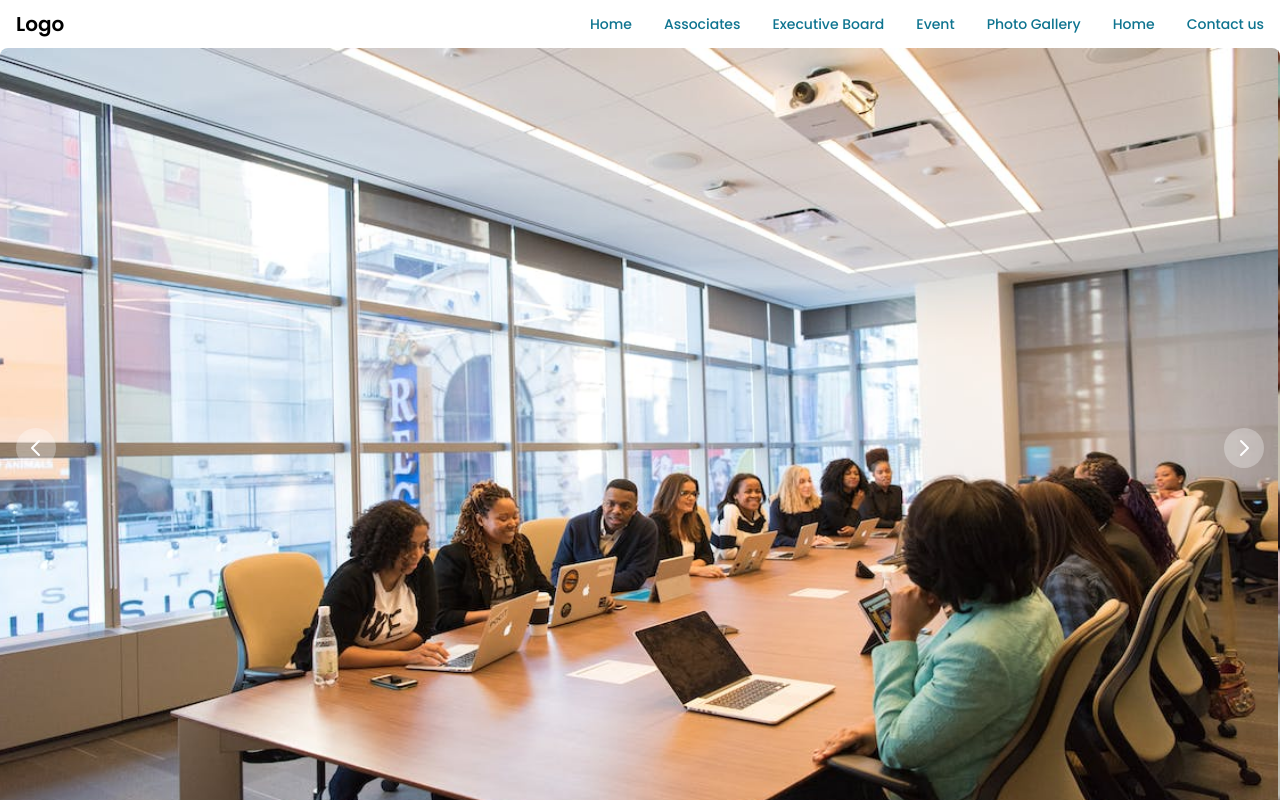
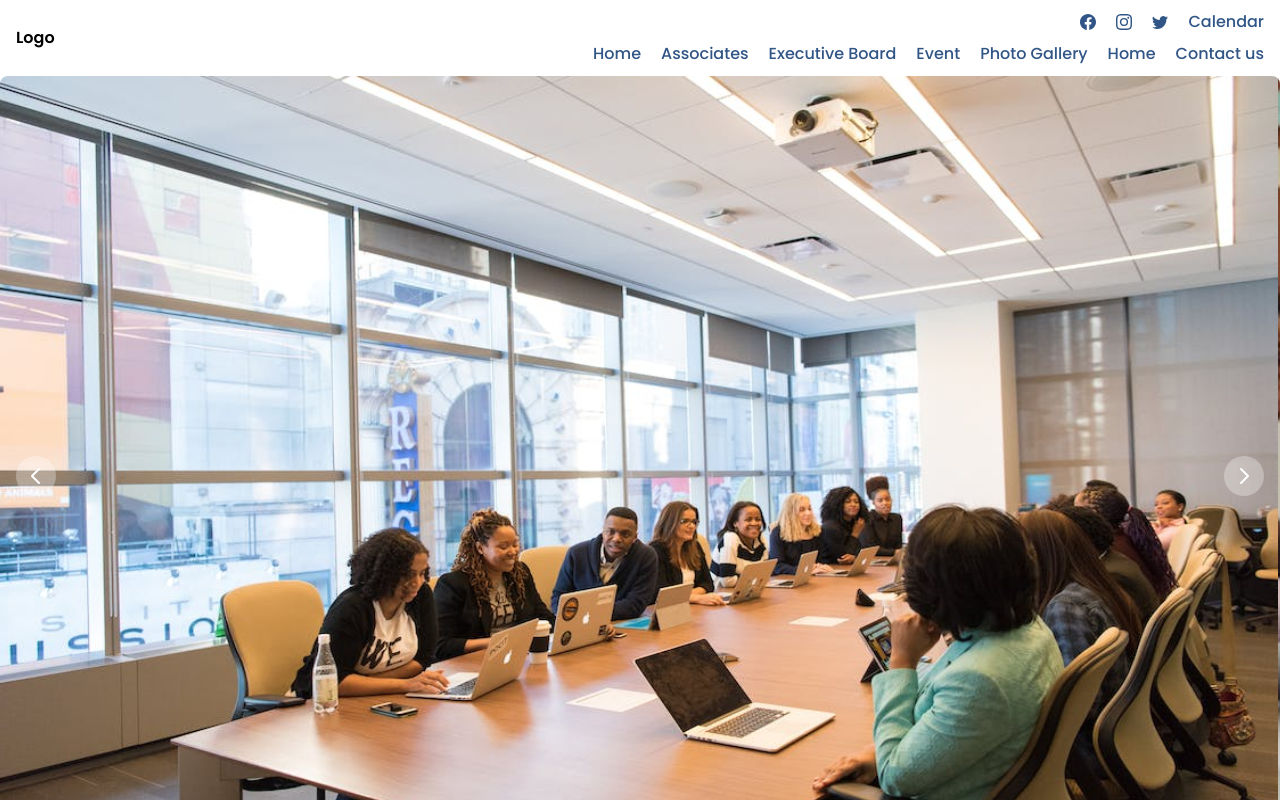
Before and after one commit to Nirvana55/jewelry-association, a Next.js app: page / in a window 1280 px wide. Shown: the top 800 px of the page. Built offline with nearby package versions, Linux system fonts and the light colour scheme.

Commit message:
refactor: update navbar styles

```diff
--- a/components/navbar/Navbar.tsx
+++ b/components/navbar/Navbar.tsx
@@ -2,8 +2,25 @@
 
 import Link from "next/link";
 import { Navbar } from "flowbite-react";
+import {
+  BsDribbble,
+  BsFacebook,
+  BsGithub,
+  BsInstagram,
+  BsTwitter,
+} from "react-icons/bs";
 
 const navList = [
+  { name: "Home", link: "#" },
+  { name: "Associates", link: "#" },
+  { name: "Executive Board", link: "#" },
+  { name: "Event", link: "#" },
+  { name: "Photo Gallery", link: "#" },
+  { name: "Home", link: "#" },
+  { name: "Contact us", link: "#" },
+];
+
+const navIconList = [
   { name: "Home", link: "#" },
   { name: "Associates", link: "#" },
   { name: "Executive Board", link: "#" },
@@ -27,12 +44,37 @@ const NavHeader = () => {
         </span>
       </Navbar.Brand>
       <Navbar.Toggle />
-      <Navbar.Collapse>
-        {navList.map((item) => (
-          <Navbar.Link href={item.link} key={item.name} active>
-            {item.name}
-          </Navbar.Link>
-        ))}
+
+      <Navbar.Collapse className='flex flex-col'>
+        <div className='flex flex-col gap-2'>
+          <div className='flex flex-row gap-5 justify-end items-center'>
+            <Navbar.Link className='text-primary text-base'>
+              <BsFacebook />
+            </Navbar.Link>
+            <Navbar.Link className='text-primary text-base'>
+              <BsInstagram />
+            </Navbar.Link>
+            <Navbar.Link className='text-primary text-base'>
+              <BsTwitter />
+            </Navbar.Link>
+
+            <Navbar.Link className='text-primary text-base'>
+              Calendar
+            </Navbar.Link>
+          </div>
+          <div className='flex gap-5'>
+            {navList.map((item) => (
+              <Navbar.Link
+                className='text-primary text-base'
+                href={item.link}
+                key={item.name}
+                active
+              >
+                {item.name}
+              </Navbar.Link>
+            ))}
+          </div>
+        </div>
       </Navbar.Collapse>
     </Navbar>
   );
--- a/tailwind.config.js
+++ b/tailwind.config.js
@@ -8,7 +8,39 @@ module.exports = {
     "./public/**/*.html",
   ],
   theme: {
-    extend: {},
+    screens: {
+      sm: "480px",
+      md: "768px",
+      lg: "976px",
+      xl: "1440px",
+    },
+    colors: {
+      blue: "#1fb6ff",
+      purple: "#7e5bef",
+      pink: "#ff49db",
+      orange: "#ff7849",
+      green: "#13ce66",
+      yellow: "#ffc82c",
+      "gray-dark": "#273444",
+      gray: "#8492a6",
+      "gray-light": "#d3dce6",
+      primary: "#305586",
+      "primary-background": "#eef3f9",
+      "primary-danger": "#BD2729",
+      "primary-link": "#2F6BAE",
+    },
+    fontSize: {
+      customSize: "16px",
+    },
+    extend: {
+      spacing: {
+        128: "32rem",
+        144: "36rem",
+      },
+      borderRadius: {
+        "4xl": "2rem",
+      },
+    },
   },
   plugins: [require("flowbite/plugin")],
 };
```
